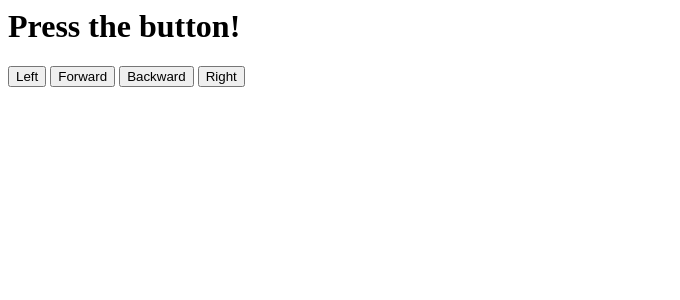
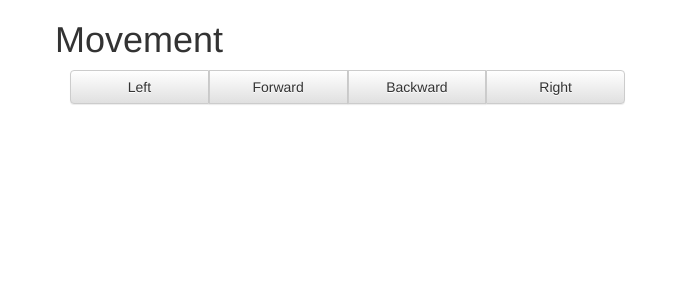
Before and after one commit to greygarth-club/robot, a Django app: page /control/ in a window 1280 px wide. Shown: the top 300 px of the page, without its empty margins (0-680 px from the left). Run offline with Django 3.2, Linux system fonts and the light colour scheme; some libraries are stand-ins or nearby versions.

Commit message:
Use bootstrap

```diff
--- a/control/templates/control/index.html
+++ b/control/templates/control/index.html
@@ -1,9 +1,40 @@
-<h1>Press the button!</h1>
+<!DOCTYPE html>
+<html lang="en">
+  <head>
+    <title>Control Your own robot!</title>
+    <link rel="stylesheet" href="//maxcdn.bootstrapcdn.com/bootstrap/3.2.0/css/bootstrap.min.css">
+    <link rel="stylesheet" href="//maxcdn.bootstrapcdn.com/bootstrap/3.2.0/css/bootstrap-theme.min.css">
+  </head>
 
-<form method="post">
-  {% csrf_token %}
-  <button name="Button" value="Left">Left</button>
-  <button name="Button" value="Forward">Forward</button>
-  <button name="Button" value="Backward">Backward</button>
-  <button name="Button" value="Right">Right</button>
-</form>
+  <body>
+    <div class="container">
+      <div class="row">
+        <h1>Movement</h1>
+      </div>
+      <div class="row">
+        <div class="col-md-6">
+          <form method="post">
+            <div class="form-group">
+            {% csrf_token %}
+
+            <div class="btn-group btn-group-justified" role="group">
+              <div class="btn-group" role="group">
+                <button name="Button" value="Left" class="btn btn-default">Left</button>
+              </div>
+              <div class="btn-group" role="group">
+                <button name="Button" value="Forward" class="btn btn-default">Forward</button>
+              </div>
+              <div class="btn-group" role="group">
+                <button name="Button" value="Backward" class="btn btn-default">Backward</button>
+              </div>
+              <div class="btn-group" role="group">
+                <button name="Button" value="Right" class="btn btn-default">Right</button>
+              </div>
+            </div>
+            </div>
+          </form>
+        </div>
+      </div>
+    </div>
+  </body>
+</html>
```
Also changed, not shown: 1 other file.
